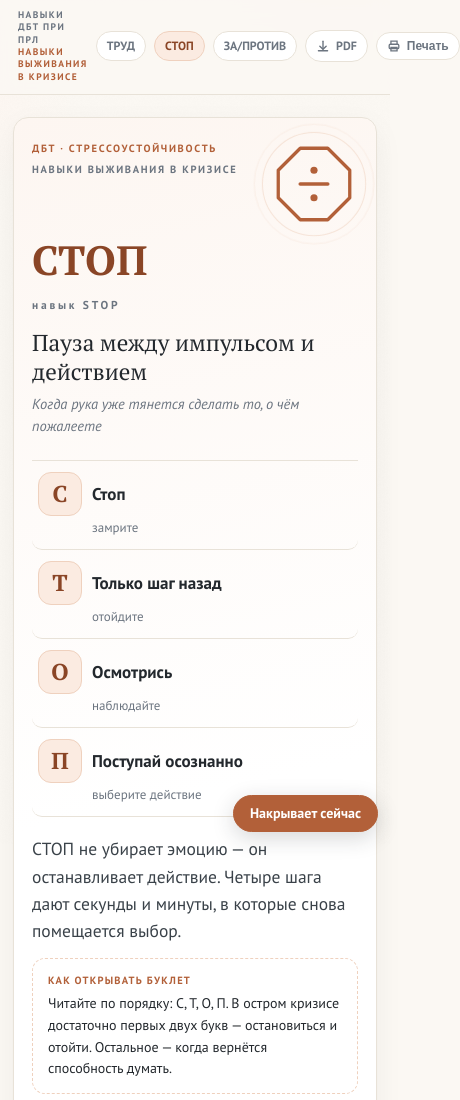
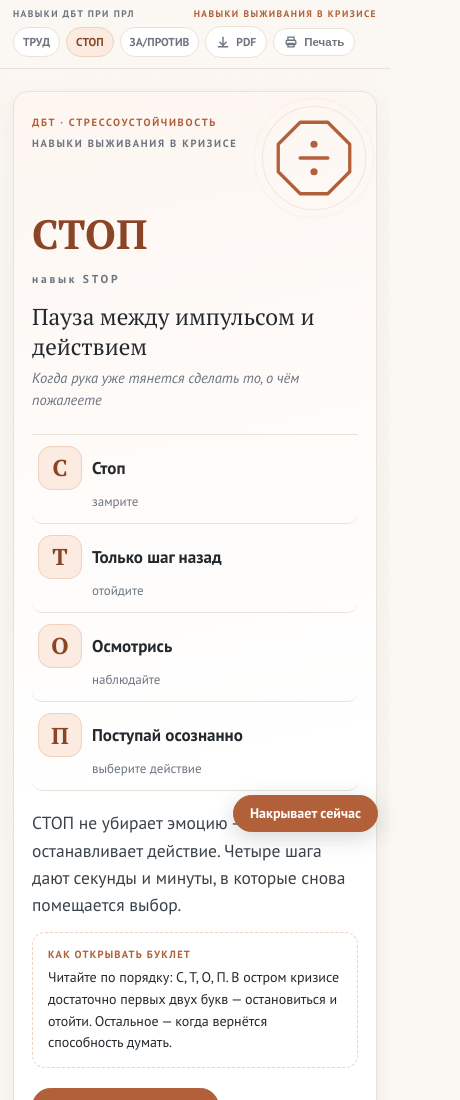
Before and after one commit to auroraultima/dbt, a plain HTML site: page stop.html in a window 390 px wide. Shown: the top 1100 px of the page, 460 px wide, since content can reach past the window. Drawn offline with Linux system fonts and the light colour scheme.

Commit message:
Add files via upload

```diff
--- a/stop.html
+++ b/stop.html
@@ -319,8 +319,9 @@ input[type=range]:hover::-webkit-slider-thumb{transform:scale(1.1)}
   .fields{grid-template-columns:1fr}
   .arow{grid-template-columns:40px 1fr;row-gap:2px}
   .arow .hint{grid-column:2;text-align:left}
-  .nav-brand{font-size:9.5px}
-  .tab{font-size:12px;padding:5px 10px}
+  .nav-in{flex-wrap:wrap;gap:6px;padding:8px 13px}
+  .nav-brand{width:100%;font-size:9.5px;display:flex;justify-content:space-between;align-items:center}
+  .tab{font-size:11.5px;padding:5px 9px}
   .dial,.breath{width:112px;height:112px;margin:0 auto}
   .breath .orb{width:96px;height:96px}
   .tool-body{gap:14px}
```
Also changed, not shown: index.html (+3 -2 lines), pros_cons.html (+3 -2 lines), trud.html (+3 -2 lines).
